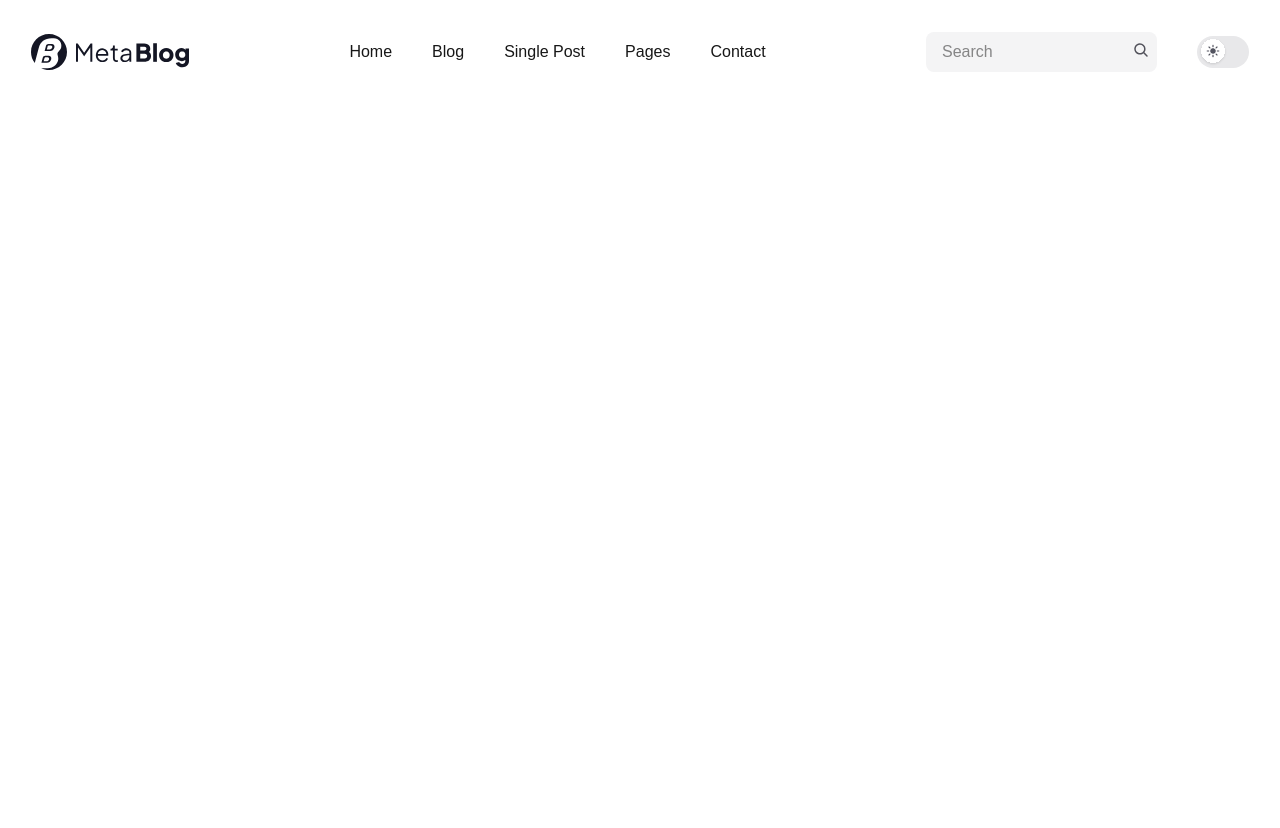
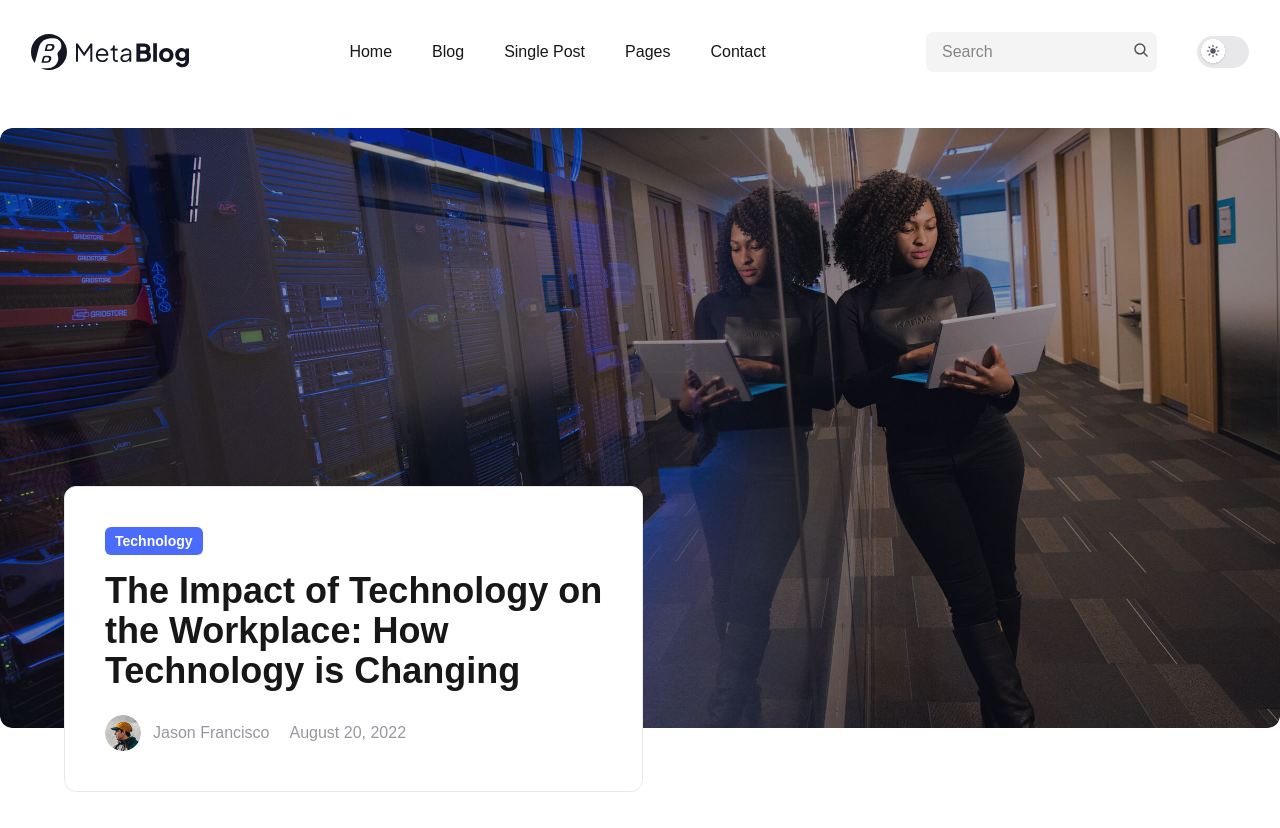
Before and after one commit to mash-up-kr/jipseo-team-meta-blog, a Next.js app: page /hajun in a window 1280 px wide. Before the commit the page ends 800 px from the top, so only its background shows below. Built offline with nearby package versions, Linux system fonts and the light colour scheme.

Commit message:
feat: MainThumbnail 영역 UI를 구현한다

```diff
--- a/src/app/hajun/page.tsx
+++ b/src/app/hajun/page.tsx
@@ -1,9 +1,11 @@
 import Header from '@/components/hajun/Header';
+import Main from '@/components/hajun/Main';
 
 export default function HajunBlogPage() {
   return (
     <div>
       <Header />
+      <Main />
     </div>
   );
 }
--- /dev/null
+++ b/src/components/hajun/Main.tsx
@@ -0,0 +1,11 @@
+import MainThumbnail from './MainThumbnail';
+
+function Main() {
+  return (
+    <main className="max-w-7xl w-full mx-auto pt-[24px] pb-[100px]">
+      <MainThumbnail />
+    </main>
+  );
+}
+
+export default Main;
--- /dev/null
+++ b/src/components/hajun/MainThumbnail.tsx
@@ -0,0 +1,36 @@
+import Image from 'next/image';
+import React from 'react';
+import mainThumbnail from '@/assets/hajun/images/main-thumbnail-min.jpg';
+import profileImage from '@/assets/hajun/images/profile-image-min.jpg';
+
+function MainThumbnail() {
+  return (
+    <div className="relative">
+      <div className="relative w-full h-[600px]">
+        <Image className="rounded-[12px]" src={mainThumbnail.src} fill alt="" />
+      </div>
+
+      <div className="absolute bottom-[-64px] left-[64px] flex flex-col gap-y-[24px] bg-white rounded-[12px] p-[40px] border-[1px] border-[#E8E8EA] drop-shadow-[0px_12px_24px_-6px_#181A2A]">
+        <div className="flex flex-col gap-y-[16px] items-start">
+          <span className="text-white text-sm font-bold bg-[#4B6BFB] py-[4px] px-[10px] rounded-[6px]">
+            Technology
+          </span>
+          <p className="text-4xl font-bold whitespace-pre-wrap">
+            {'The Impact of Technology on\nthe Workplace: How\nTechnology is Changing'}
+          </p>
+        </div>
+
+        <div className="flex gap-[20px] items-center">
+          <div className="flex gap-[12px] items-center">
+            <Image src={profileImage.src} width={36} height={36} alt="" className="rounded-[50%]" />
+            <span className="text-base font-medium text-[#97989F]">Jason Francisco</span>
+          </div>
+
+          <span className="text-base font-normal text-[#97989F]">August 20, 2022</span>
+        </div>
+      </div>
+    </div>
+  );
+}
+
+export default MainThumbnail;
```
Also changed, not shown: src/assets/hajun/images/main-thumbnail-min.jpg (added), src/assets/hajun/images/profile-image-min.jpg (added).
